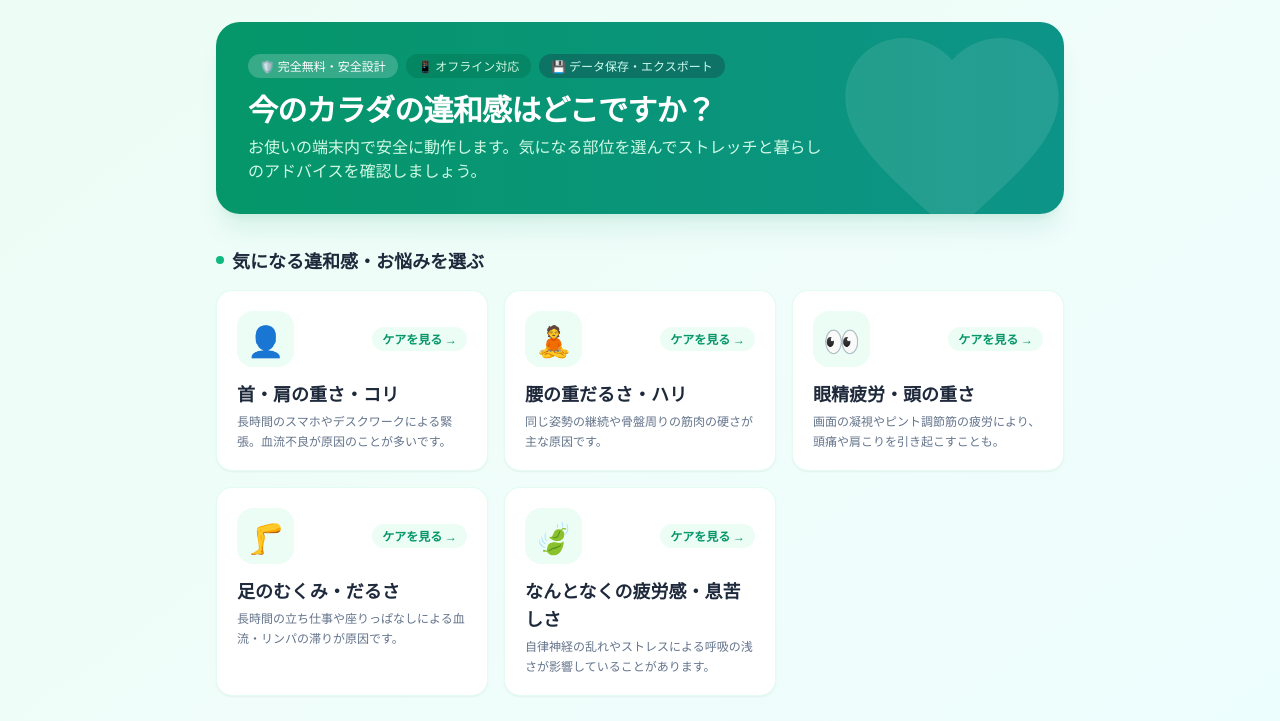
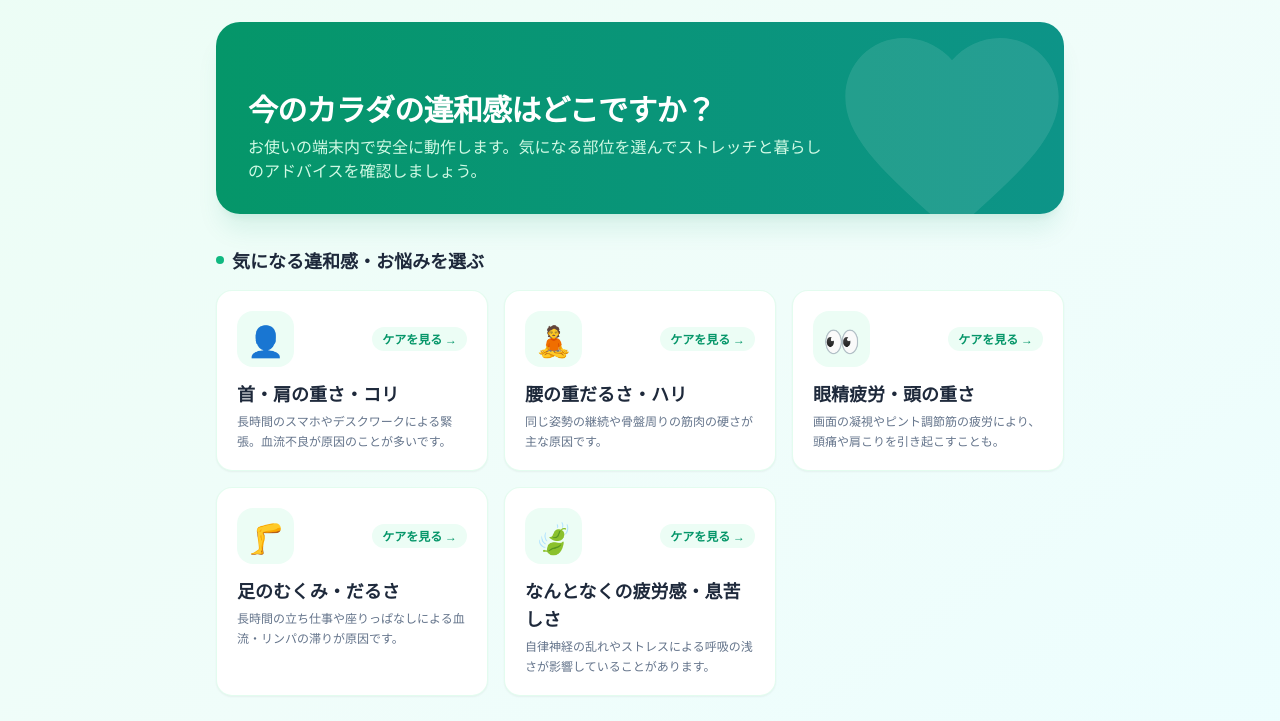
Before and after one commit to inoriyomikokoro-ai/my-app-test, a plain HTML site: page index.html in a window 1280 px wide. Shown: the part 79-800 px from the top of the page. Drawn offline with nearby package versions, Linux system fonts and the light colour scheme.

Commit message:
Hide home page status badges

```diff
--- a/index.html
+++ b/index.html
@@ -262,7 +262,7 @@
                             <svg class="w-64 h-64" fill="currentColor" viewBox="0 0 24 24"><path d="M12 21.35l-1.45-1.32C5.4 15.36 2 12.28 2 8.5 2 5.42 4.42 3 7.5 3c1.74 0 3.41.81 4.5 2.09C13.09 3.81 14.76 3 16.5 3 19.58 3 22 5.42 22 8.5c0 3.78-3.4 6.86-8.55 11.54L12 21.35z"/></svg>
                         </div>
                         <div class="max-w-xl relative z-10">
-                            <div class="flex flex-wrap gap-2 mb-3">
+                            <div class="invisible flex flex-wrap gap-2 mb-3">
                                 <span class="inline-block bg-white/20 text-white text-xs px-3 py-1 rounded-full font-medium backdrop-blur-sm">🛡️ 完全無料・安全設計</span>
                                 <span class="inline-block bg-emerald-700/50 text-emerald-100 text-xs px-3 py-1 rounded-full font-medium backdrop-blur-sm">📱 オフライン対応</span>
                                 <span onclick="app.openStorageGuide()" class="inline-block bg-teal-800/60 text-teal-100 text-xs px-3 py-1 rounded-full font-medium backdrop-blur-sm cursor-pointer hover:bg-teal-700 transition">💾 データ保存・エクスポート</span>
```
